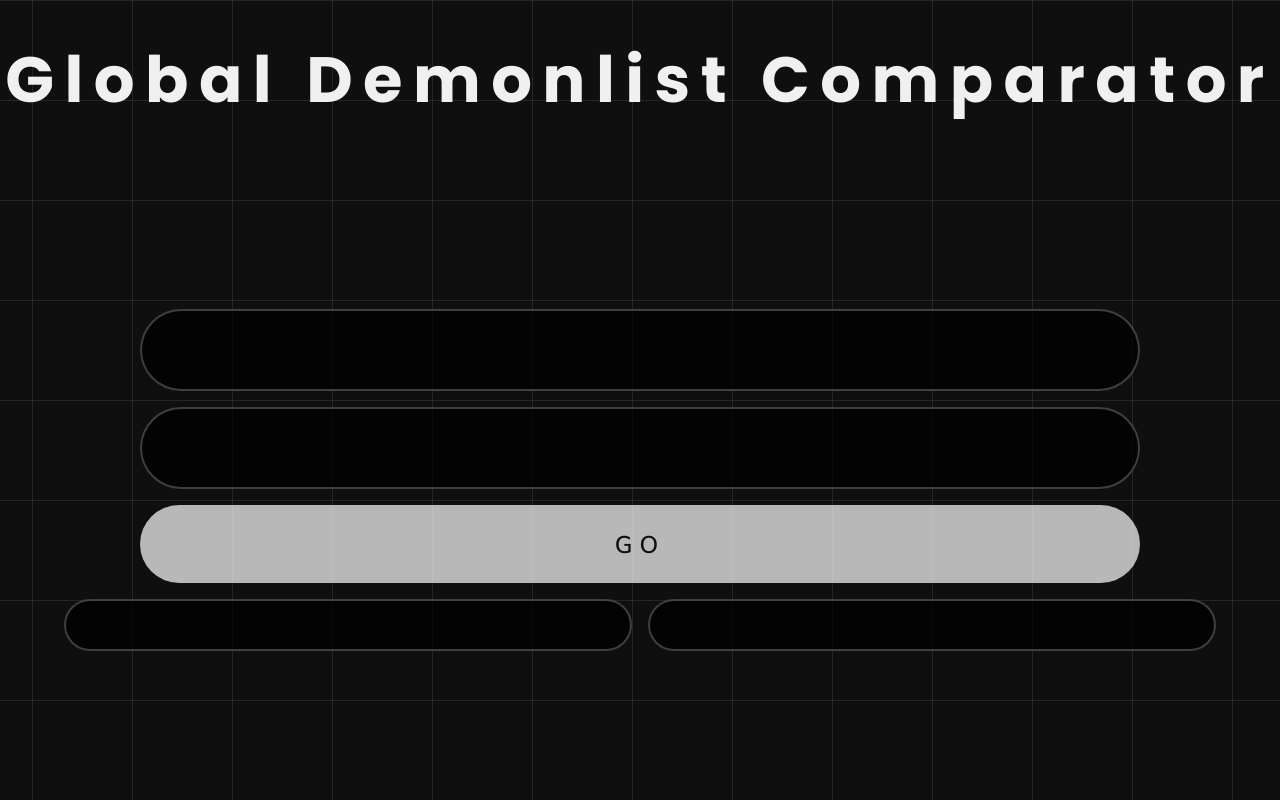
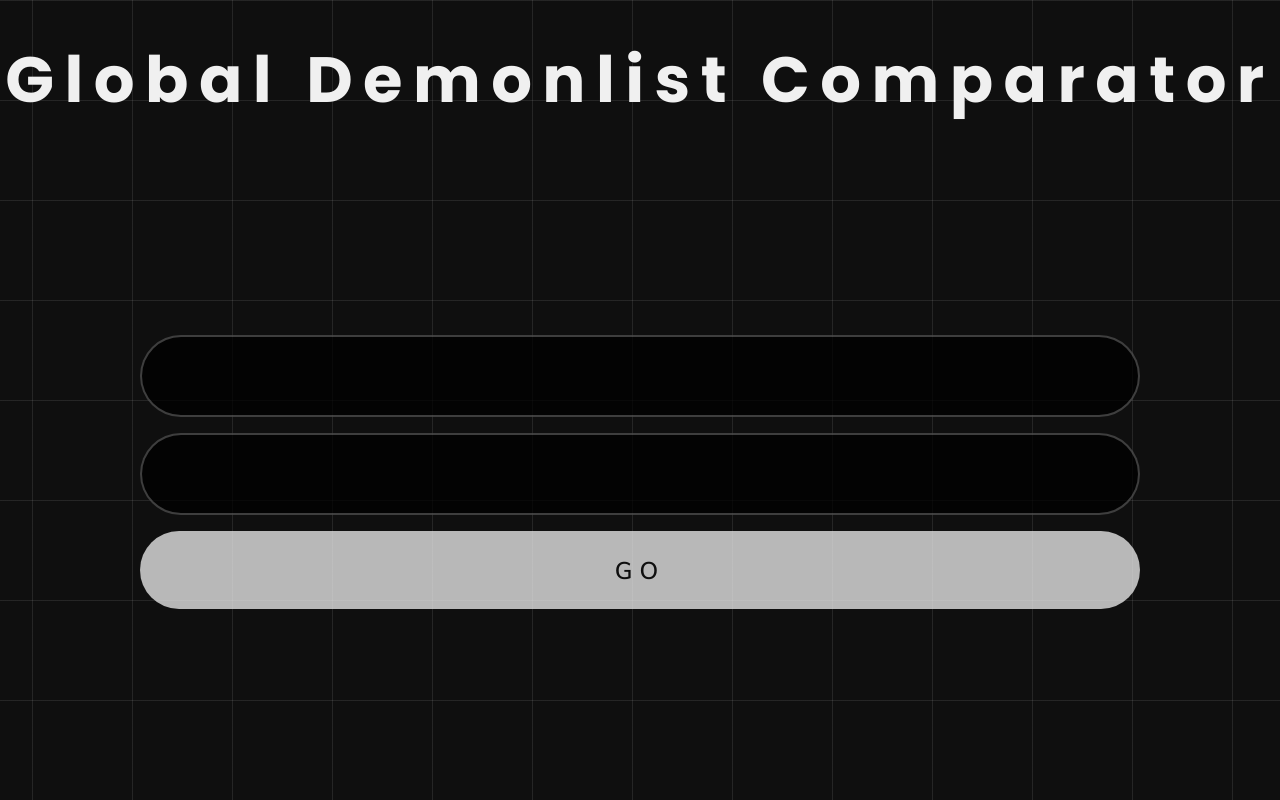
Before and after one commit to w1xender/GDLComparator, a Flask app: page / in a window 1280 px wide. Run offline with Flask 3, Linux system fonts and the light colour scheme.

Commit message:
Cards bugfixes

```diff
--- a/templates/index.html
+++ b/templates/index.html
@@ -13,8 +13,8 @@
             <input id='user2'>
             <button onclick='compare()'>GO</button>
             <div class='cards'>
-                <div class='card'></div>
-                <div class='card'></div>
+                <div class='card' hidden></div>
+                <div class='card' hidden></div>
             </div>
         </div>
         <script>
@@ -25,6 +25,7 @@
                 cards.forEach(function(card, index) {
                     let user = d.users[index]
                     card.innerHTML = ''
+                    card.hidden = false
                     card.innerHTML += `<div class='usernameClass'>${user.country}<p class='username'>${user.username}</p></div>
                                        <p>Placement: #${user.placement}</p>
                                        <p>Points: ${user.points}</p>
@@ -33,6 +34,8 @@
                                        <p>Verified ${user.verifiedCount} levels</p>`
                     if (user.hardestVerifiedLevelName != null) {
                         card.innerHTML += `<p>Hardest verified level: ${user.hardestVerifiedLevelName} by ${user.hardestVerifiedLevelCreator} (#${user.hardestVerifiedLevelPlacement})</p>`
+                    } else {
+                        card.innerHTML += '<p>:)</p>'
                     }
                 })
             }
```
